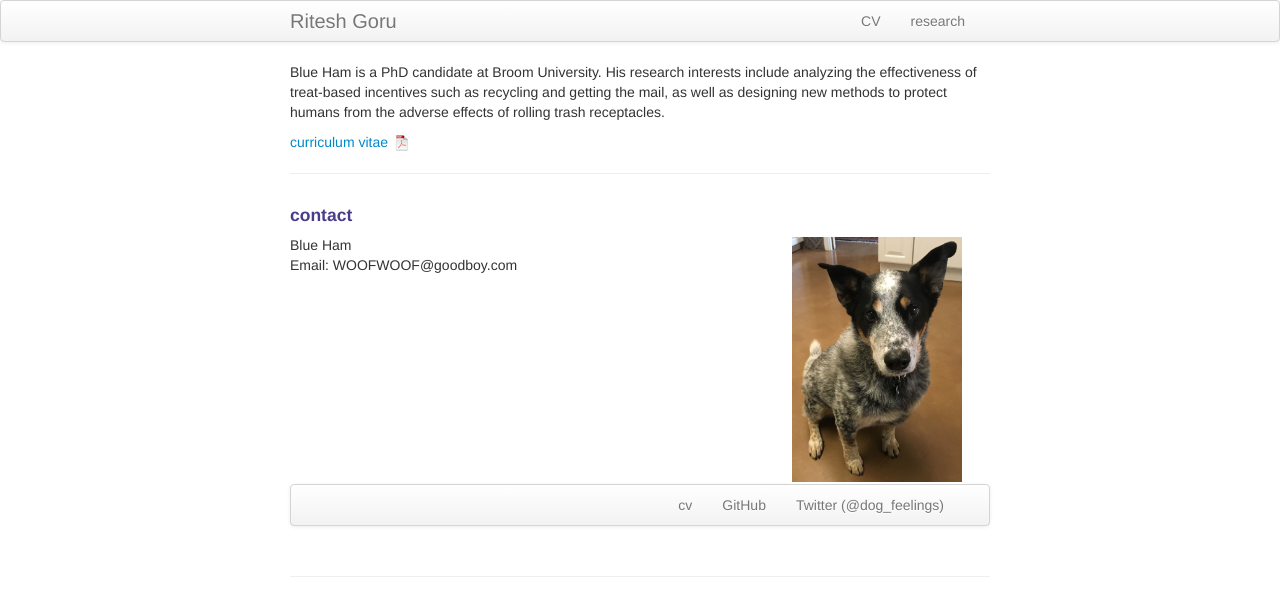
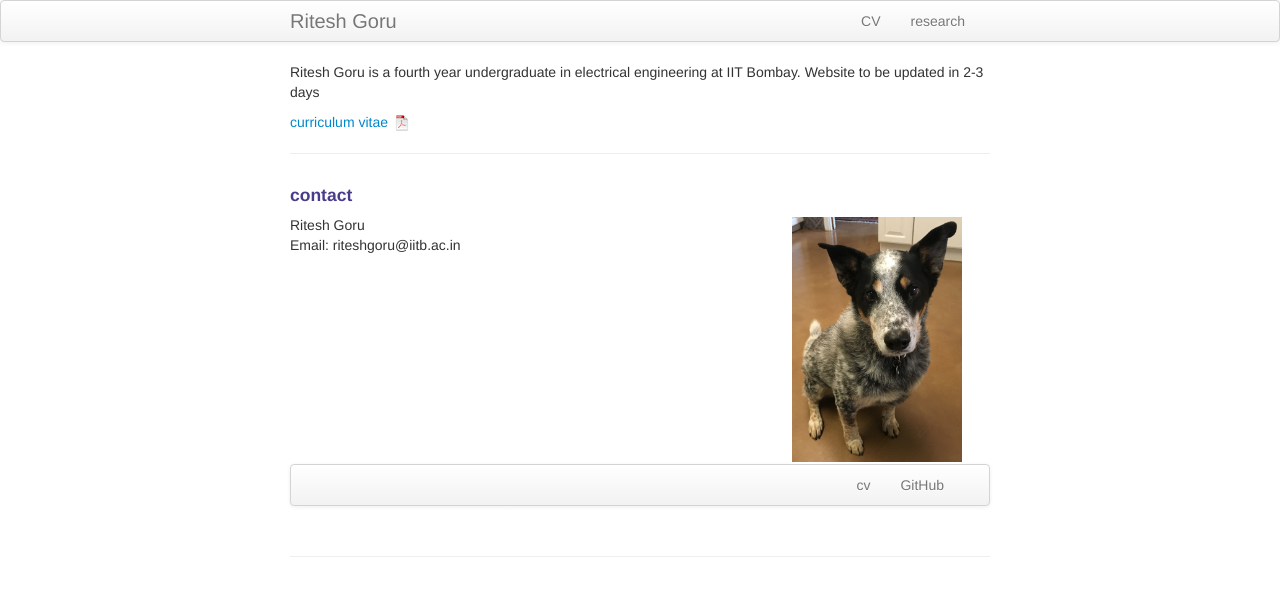
Before and after one commit to BlackWingedKing/BlackWingedKing.github.io, a Jekyll site: the page built from index.md, in a window 1280 px wide. Shown: the top 616 px of the page. Built offline with Jekyll 4.4.1, drawn with Linux system fonts in a browser that asks for light colours.

```diff
--- a/index.md
+++ b/index.md
@@ -1,11 +1,11 @@
 ---
 layout: frontpage
-title: Blue Ham
-description: Blue Ham is a PhD candidate at Broom University.
-keywords: Blue, Ham, treats, recycling, mail, being a good boy
+title: Ritesh Goru
+description: Ritesh Goru is a fourth year undergraduate in electrical engineering at IIT Bombay.
+keywords: Ritesh, Goru, , recycling, mail, being a good boy
 ---
 
-Blue Ham is a PhD candidate at Broom University. His research interests include analyzing the effectiveness of treat-based incentives such as recycling and getting the mail, as well as designing new methods to protect humans from the adverse effects of rolling trash receptacles.
+Ritesh Goru is a fourth year undergraduate in electrical engineering at IIT Bombay. Website to be updated in 2-3 days
 
 [curriculum vitae ![CV as pdf]({{ BASE_PATH }}/pages/icons16/pdf-icon.png)]({{ BASE_PATH }}/assets/CV.pdf)<br/>
 
@@ -18,8 +18,8 @@
 
     <div class="row-fluid">
         <div class="span5">
-            Blue Ham<br/>
-            Email: WOOFWOOF@goodboy.com<br/>
+            Ritesh Goru<br/>
+            Email: riteshgoru@iitb.ac.in<br/>
         </div>
 
         <div class="span2">
@@ -34,8 +34,8 @@
   <div class="navbar-inner">
       <ul class="nav">
           <li><a href="{{ BASE_PATH }}/assets/CV.pdf">cv</a></li>
-          <li><a href="https://github.com/mbcarlos">GitHub</a></li>
-          <li><a href="https://twitter.com/dog_feelings">Twitter (@dog_feelings)</a></li>
+          <li><a href="https://github.com/BlackWingedKing">GitHub</a></li>
+          <!-- <li><a href="https://twitter.com/dog_feelings">Twitter (@dog_feelings)</a></li> -->
       </ul>
   </div>
 </div>
```
